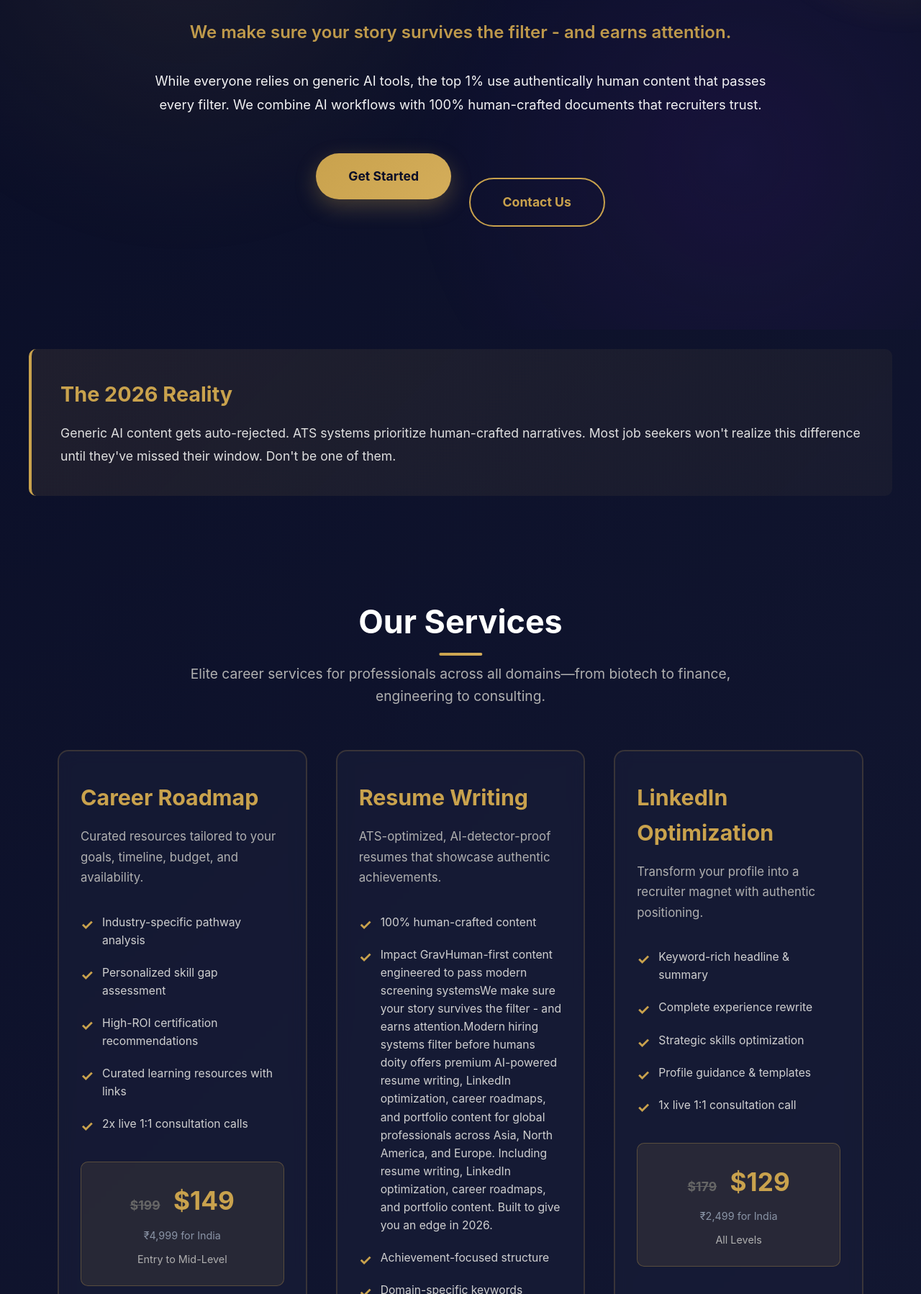
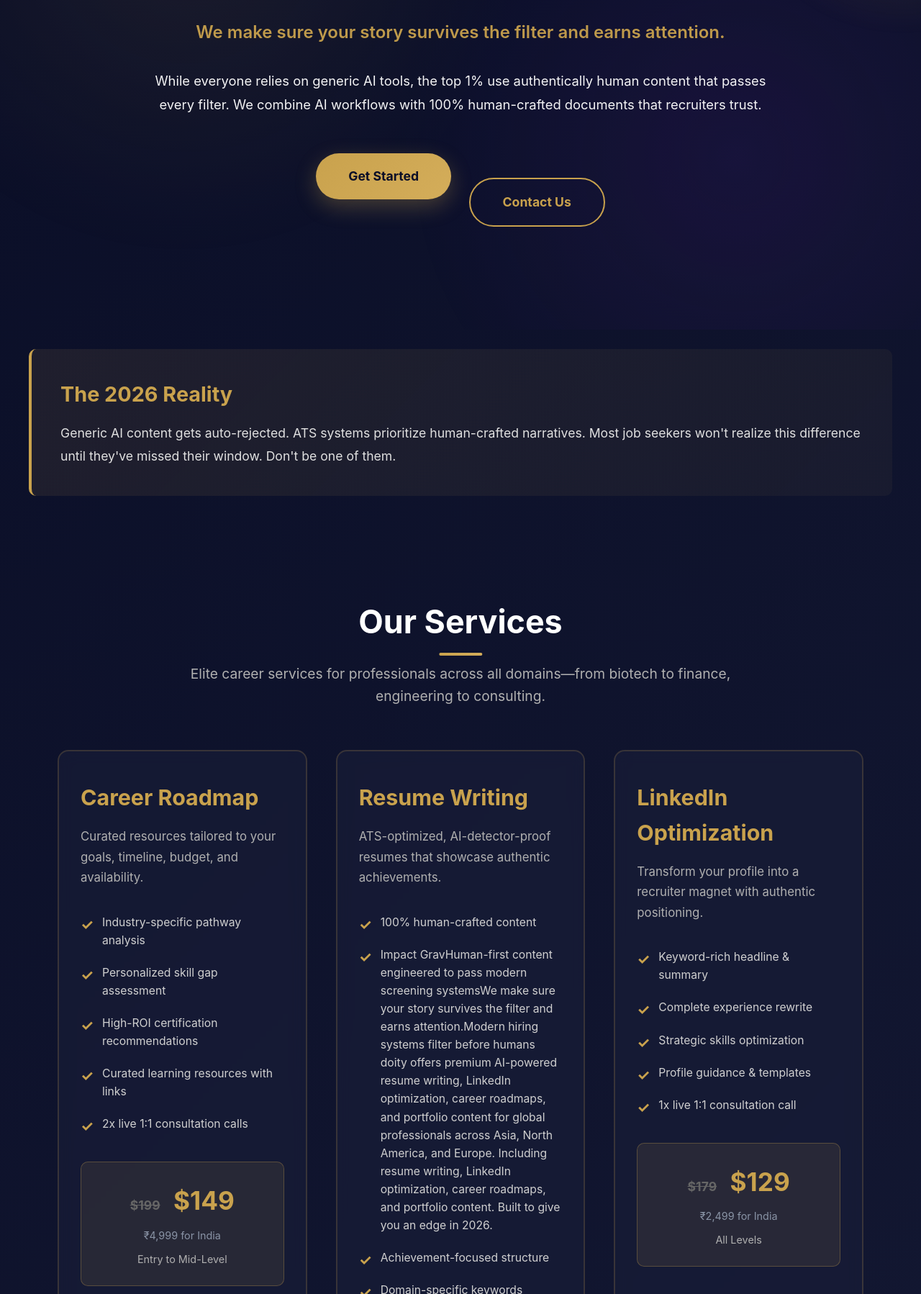
Before and after one commit to impactgravityai-ship-it/impact-gravity-site, a plain HTML site: page index.html in a window 1280 px wide. Shown: the part 342-2140 px from the top of the page at 72% size. Drawn offline with Linux system fonts and the light colour scheme.

Commit message:
Remove dash from tagline for cleaner text

```diff
--- a/index.html
+++ b/index.html
@@ -683,7 +683,7 @@
     <section class="hero">
         <div class="hero-content">
 <h2>Modern hiring systems filter before humans do</h2>
-            <p class="tagline">We make sure your story survives the filter - and earns attention.</p>
+            <p class="tagline">We make sure your story survives the filter and earns attention.</p>
             <p>While everyone relies on generic AI tools, the top 1% use authentically human content that passes every filter. We combine AI workflows with 100% human-crafted documents that recruiters trust.</p>
             <a href="https://wa.me/919611004176?text=Hi!%20I'd%20like%20to%20learn%20more%20about%20Impact%20Gravity%20services" class="cta-primary">Get Started</a>
             <a href="mailto:impactgravityai@gmail.com" class="cta-secondary">Contact Us</a>
@@ -723,7 +723,7 @@
                 <p>ATS-optimized, AI-detector-proof resumes that showcase authentic achievements.</p>
                 <ul>
                     <li>100% human-crafted content</li>
-                    <li>Impact GravHuman-first content engineered to pass modern screening systemsWe make sure your story survives the filter - and earns attention.Modern hiring systems filter before humans doity offers premium AI-powered resume writing, LinkedIn optimization, career roadmaps, and portfolio content for global professionals across Asia, North America, and Europe. Including resume writing, LinkedIn optimization, career roadmaps, and portfolio content. Built to give you an edge in 2026.</li>
+                    <li>Impact GravHuman-first content engineered to pass modern screening systemsWe make sure your story survives the filter and earns attention.Modern hiring systems filter before humans doity offers premium AI-powered resume writing, LinkedIn optimization, career roadmaps, and portfolio content for global professionals across Asia, North America, and Europe. Including resume writing, LinkedIn optimization, career roadmaps, and portfolio content. Built to give you an edge in 2026.</li>
                     <li>Achievement-focused structure</li>
                     <li>Domain-specific keywords</li>
                     <li>2 rounds of revisions</li>
```
